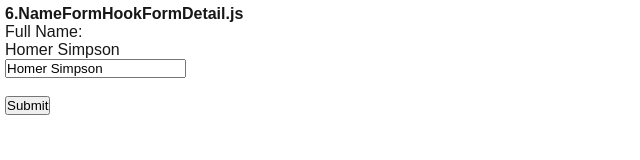
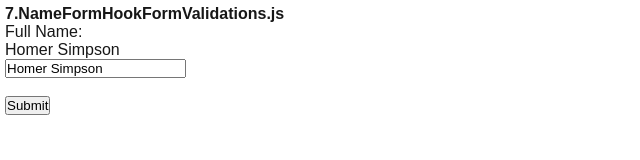
Before and after one commit to gkurkjian/WEB422_Week7_Forms_Introduction, a Next.js app in the folder my-app/: page /components/7.NameFormHookFormValidation in a window 1280 px wide. Shown: the top 160 px of the page, without its empty margins (0-640 px from the left). Built offline with nearby package versions, Linux system fonts and the light colour scheme.

Commit message:
eighth commit, 7.NameFormHookFormValidation.js made the module by including error display in required areas. This version of displaying error it's not same as the WEB422 website, it's more elevated version

```diff
--- a/my-app/pages/components/7.NameFormHookFormValidation.js
+++ b/my-app/pages/components/7.NameFormHookFormValidation.js
@@ -22,7 +22,7 @@ export default function NameFormHookFormValidation() {
 
     return (
         <>
-            <h4>6.NameFormHookFormDetail.js</h4>
+            <h4>7.NameFormHookFormValidations.js</h4>
 
             {/* This is the new and better version. Not From The WEB422 Website! If you want to see the old version it's here: https://github.com/gkurkjian/WEB422-Week6-Practice/blob/main/pages/components/7NameFormHookFormValidation.js */}
             <form onSubmit={handleSubmit(submitForm)}>
```
